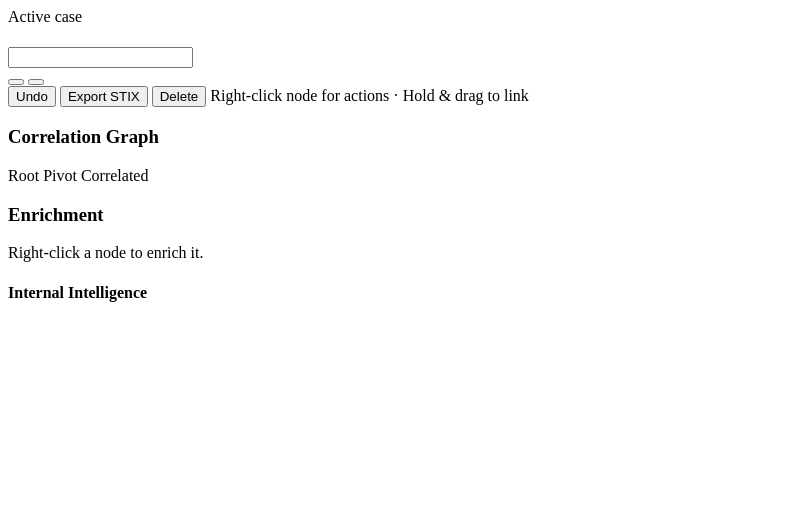
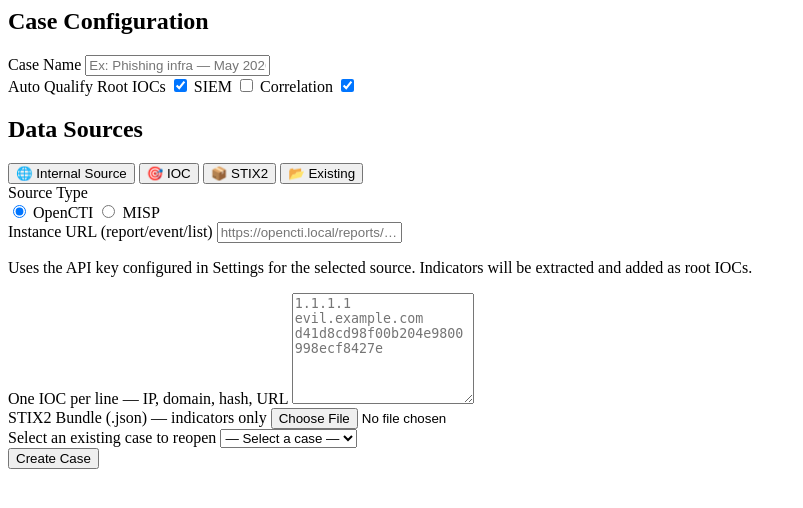
Before and after one commit to gloupps/Argos, a Python web app: template app/templates/ongoing_case.html in a window 1280 px wide. Shown: the top 508 px of the page, without its empty margins (0-803 px from the left). Run offline with Jinja, Linux system fonts and the light colour scheme; the template is opened without the code that fills it, so the values that code supplies are empty.

Commit message:
Update ongoing_case.html

```diff
--- a/app/templates/ongoing_case.html
+++ b/app/templates/ongoing_case.html
@@ -1,110 +1,137 @@
-<div class="p-6 space-y-4 relative">
+<form data-case-form class="p-6 space-y-6">
+    <input type="hidden" name="source_mode" id="source-mode" value="ioc">
 
-    <!-- ══════════════════════════════════════════════════ -->
-    <!-- ROW 1 : Active Case (pleine largeur)              -->
-    <!-- ══════════════════════════════════════════════════ -->
-    <div class="glass p-5 rounded-xl border-l-4 border-blue-500">
-        <p class="text-[10px] text-slate-400 uppercase font-bold mb-2 tracking-widest">Active case</p>
+    <!-- Case configuration — hidden when mode = "db" -->
+    <div id="case-config-section" class="glass p-5 rounded-xl space-y-5 border-l-4 border-blue-500">
+        <h2 class="text-sm font-bold flex items-center gap-2">
+            <i data-lucide="briefcase" class="w-4 h-4 text-blue-500"></i> Case Configuration
+        </h2>
 
-        <div class="flex items-center gap-2 mb-2">
-            <h1 id="case-name-display"
-                class="text-xl font-bold cursor-pointer hover:text-blue-300 transition"
-                title="Click to rename"
-                onclick="CaseHeader.startRename()">{{ case_name }}</h1>
-
-            <input id="case-name-input"
-                   class="hidden text-xl font-bold bg-transparent border-b border-blue-500
-                          outline-none text-white w-full max-w-sm"
-                   type="text" value="{{ case_name }}">
-
-            <div id="case-name-actions" class="hidden flex items-center gap-1">
-                <button onclick="CaseHeader.confirmRename()"
-                        class="p-1 text-green-400 hover:text-green-300">
-                    <i data-lucide="check" class="w-4 h-4"></i>
-                </button>
-                <button onclick="CaseHeader.cancelRename()"
-                        class="p-1 text-slate-500 hover:text-slate-300">
-                    <i data-lucide="x" class="w-4 h-4"></i>
-                </button>
-            </div>
+        <div id="case-name-wrap">
+            <label class="text-xs text-slate-400">Case Name</label>
+            <input name="case_name" type="text" required
+                   placeholder="Ex: Phishing infra — May 2026"
+                   class="w-full mt-1 p-2 rounded bg-slate-900 border border-slate-700 text-sm
+                          focus:outline-none focus:ring-1 focus:ring-blue-500">
         </div>
 
-        <div id="case-id-value" data-case-id="{{ case_id }}" class="hidden"></div>
-
-        <div class="flex flex-wrap gap-2 mt-3">
-            <button onclick="CaseActions.undo('{{ case_id }}')"
-                    class="flex items-center gap-1.5 bg-slate-800 hover:bg-slate-700
-                           px-3 py-1.5 rounded text-xs font-medium transition text-slate-300">
-                <i data-lucide="undo-2" class="w-3.5 h-3.5"></i> Undo
-            </button>
-            <button onclick="CaseActions.exportStix('{{ case_id }}')"
-                    class="flex items-center gap-1.5 bg-slate-800 hover:bg-slate-700
-                           px-3 py-1.5 rounded text-xs font-medium transition text-slate-300">
-                <i data-lucide="download" class="w-3.5 h-3.5"></i> Export STIX
-            </button>
-            <button onclick="CaseActions.deleteCase('{{ case_id }}')"
-                    class="flex items-center gap-1.5 bg-slate-800 hover:bg-slate-700
-                           px-3 py-1.5 rounded text-xs font-medium transition text-red-400 hover:text-white"
-                    title="Delete this case">
-                <i data-lucide="trash-2" class="w-3.5 h-3.5"></i> Delete
-            </button>
-            <span class="ml-auto flex items-center gap-1.5 text-[9px] text-slate-600 italic">
-                <i data-lucide="mouse-pointer-2" class="w-3 h-3"></i>
-                Right-click node for actions · Hold &amp; drag to link
-            </span>
+        <div class="grid grid-cols-1 md:grid-cols-3 gap-3 pt-1">
+            <label class="flex items-center justify-between text-xs bg-slate-900 p-3 rounded
+                          border border-slate-800 cursor-pointer hover:border-slate-600 transition">
+                <span class="flex items-center gap-1.5">
+                    <i data-lucide="zap" class="w-3 h-3 text-purple-400"></i> Auto Qualify Root IOCs
+                </span>
+                <input type="checkbox" name="auto_enrich" checked class="accent-purple-500">
+            </label>
+            <label class="flex items-center justify-between text-xs bg-slate-900 p-3 rounded
+                          border border-slate-800 cursor-pointer hover:border-slate-600 transition">
+                <span class="flex items-center gap-1.5">
+                    <i data-lucide="database" class="w-3 h-3 text-blue-400"></i> SIEM
+                </span>
+                <input type="checkbox" name="siem" class="accent-blue-500">
+            </label>
+            <label class="flex items-center justify-between text-xs bg-slate-900 p-3 rounded
+                          border border-slate-800 cursor-pointer hover:border-slate-600 transition">
+                <span class="flex items-center gap-1.5">
+                    <i data-lucide="share-2" class="w-3 h-3 text-amber-400"></i> Correlation
+                </span>
+                <input type="checkbox" name="correlation" checked class="accent-amber-500">
+            </label>
         </div>
     </div>
 
-    <!-- ══════════════════════════════════════════════════ -->
-    <!-- ROW 2 : Correlation Graph                         -->
-    <!-- ══════════════════════════════════════════════════ -->
-    <div class="glass rounded-xl p-4">
-        <div class="flex justify-between items-center mb-3">
-            <h3 class="text-sm font-bold flex items-center gap-2">
-                <i data-lucide="network" class="w-4 h-4 text-blue-400"></i> Correlation Graph
-            </h3>
-            <div class="flex gap-3 text-[10px] text-slate-500">
-                <span class="flex items-center gap-1">
-                    <span class="w-2 h-2 rounded-full bg-red-500 inline-block"></span> Root
-                </span>
-                <span class="flex items-center gap-1">
-                    <span class="w-2 h-2 rounded-full bg-amber-500 inline-block"></span> Pivot
-                </span>
-                <span class="flex items-center gap-1">
-                    <span class="w-2 h-2 rounded-full bg-violet-500 inline-block"></span> Correlated
-                </span>
-            </div>
-        </div>
-        <div id="cy"></div>
-    </div>
+    <!-- Data sources -->
+    <div class="glass p-5 rounded-xl space-y-4 border-l-4 border-green-500">
+        <h2 class="text-sm font-bold flex items-center gap-2">
+            <i data-lucide="database" class="w-4 h-4 text-green-500"></i> Data Sources
+        </h2>
 
-    <!-- ══════════════════════════════════════════════════ -->
-    <!-- ROW 3 : Enrichment (ex Qualification)             -->
-    <!-- ══════════════════════════════════════════════════ -->
-    <div class="glass rounded-xl p-4">
-        <h3 class="text-sm font-bold flex items-center gap-2 mb-3">
-            <i data-lucide="zap" class="w-4 h-4 text-green-400"></i> Enrichment
-        </h3>
-
-        <div id="qualif-header" class="mb-2">
-            <p class="text-slate-600 text-xs italic">Right-click a node to enrich it.</p>
+        <div class="grid grid-cols-2 md:grid-cols-4 gap-2 text-xs">
+            <button type="button" class="mode-btn bg-slate-800 hover:bg-slate-700 p-3 rounded-lg
+                                         border border-slate-700 transition font-semibold"
+                    data-mode="internal_source">🌐 Internal Source</button>
+            <button type="button" class="mode-btn bg-slate-800 hover:bg-slate-700 p-3 rounded-lg
+                                         border border-slate-700 transition font-semibold"
+                    data-mode="ioc">🎯 IOC</button>
+            <button type="button" class="mode-btn bg-slate-800 hover:bg-slate-700 p-3 rounded-lg
+                                         border border-slate-700 transition font-semibold"
+                    data-mode="file">📦 STIX2</button>
+            <button type="button" class="mode-btn bg-slate-800 hover:bg-slate-700 p-3 rounded-lg
+                                         border border-slate-700 transition font-semibold"
+                    data-mode="db">📂 Existing</button>
         </div>
 
-        <div id="qualif-panel" class="space-y-1 text-sm"></div>
-
-        <!-- Internal Intelligence (OpenCTI etc.) -->
-        <div id="internal-intel-section" class="hidden mt-4 pt-4 border-t border-violet-900/30">
-            <h4 class="text-xs font-bold text-violet-400 flex items-center gap-2 mb-3 uppercase tracking-widest">
-                <i data-lucide="database" class="w-3.5 h-3.5"></i> Internal Intelligence
-            </h4>
-            <div id="internal-intel-panel" class="space-y-3"></div>
+        <div>
+            <div id="form-internal_source" class="form-section hidden space-y-3">
+                <div>
+                    <label class="text-[10px] text-slate-500 uppercase tracking-wider mb-1 block">
+                        Source Type
+                    </label>
+                    <div class="flex gap-2">
+                        <label class="flex items-center gap-2 text-xs cursor-pointer">
+                            <input type="radio" name="internal_source_type" value="opencti" checked
+                                   class="accent-blue-500"> OpenCTI
+                        </label>
+                        <label class="flex items-center gap-2 text-xs cursor-pointer">
+                            <input type="radio" name="internal_source_type" value="misp"
+                                   class="accent-blue-500"> MISP
+                        </label>
+                    </div>
+                </div>
+                <div>
+                    <label class="text-[10px] text-slate-500 uppercase tracking-wider mb-1 block">
+                        Instance URL (report/event/list)
+                    </label>
+                    <input name="internal_source_url" type="text"
+                           placeholder="https://opencti.local/reports/… or https://misp.local/events/view/42"
+                           class="w-full p-2 rounded bg-slate-900 border border-slate-700 text-sm
+                                  focus:outline-none focus:ring-1 focus:ring-green-500">
+                </div>
+                <p class="text-[10px] text-slate-600 italic">
+                    Uses the API key configured in Settings for the selected source.
+                    Indicators will be extracted and added as root IOCs.
+                </p>
+            </div>
+            <div id="form-ioc" class="form-section hidden">
+                <label class="text-[10px] text-slate-500 uppercase tracking-wider mb-1 block">
+                    One IOC per line — IP, domain, hash, URL
+                </label>
+                <textarea name="ioc_list" rows="7"
+                          placeholder="1.1.1.1&#10;evil.example.com&#10;d41d8cd98f00b204e9800998ecf8427e"
+                          class="w-full p-2 rounded bg-slate-900 border border-slate-700 text-sm mono
+                                 focus:outline-none focus:ring-1 focus:ring-green-500 resize-none"></textarea>
+            </div>
+            <div id="form-file" class="form-section hidden space-y-2">
+                <label class="text-[10px] text-slate-500 uppercase tracking-wider mb-1 block">
+                    STIX2 Bundle (.json) — indicators only
+                </label>
+                <input name="stix_file" id="stix-file-input" type="file" accept=".json"
+                       class="w-full p-2 rounded bg-slate-900 border border-slate-700 text-sm">
+                <div id="stix-preview" class="hidden text-[10px] text-slate-400 bg-slate-900/50
+                                               rounded p-2 border border-slate-800">
+                    <!-- rempli par JS -->
+                </div>
+            </div>
+            <div id="form-db" class="form-section hidden">
+                <label class="text-[10px] text-slate-500 uppercase tracking-wider mb-1 block">
+                    Select an existing case to reopen
+                </label>
+                <select name="existing_case"
+                        class="w-full p-2 rounded bg-slate-900 border border-slate-700 text-sm">
+                    <option value="">— Select a case —</option>
+                    {% for case in existing_cases %}
+                        <option value="{{ case.id }}">{{ case.name }}</option>
+                    {% endfor %}
+                </select>
+            </div>
         </div>
     </div>
 
-    <!-- Job log -->
-    <div id="job-log"
-         class="hidden fixed bottom-4 right-4 w-80 max-h-40 overflow-y-auto
-                bg-slate-950/95 border border-slate-700 rounded-lg p-3
-                space-y-0.5 z-50 shadow-2xl"></div>
-
-</div>
+    <div class="flex justify-end">
+        <button type="submit" data-action="new-case"
+                class="bg-blue-600 hover:bg-blue-500 disabled:opacity-40 px-5 py-2 rounded
+                       text-sm font-semibold flex items-center gap-2 transition">
+            <i data-lucide="play" class="w-4 h-4"></i> Create Case
+        </button>
+    </div>
+</form>
```
